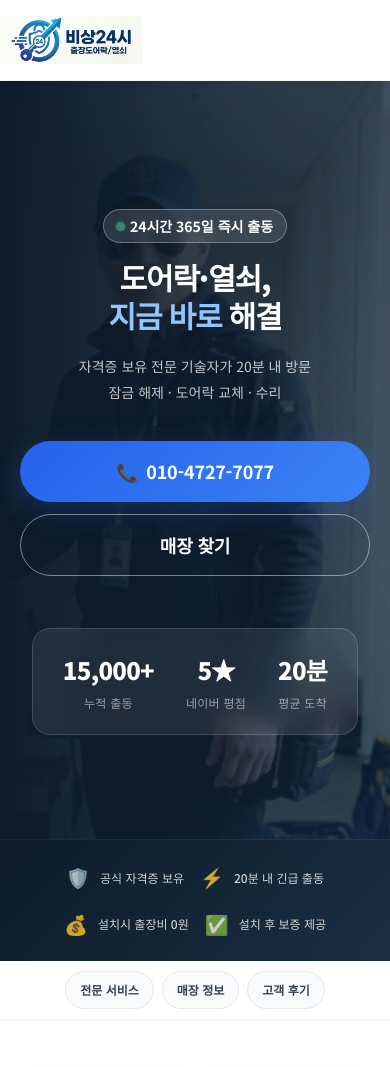
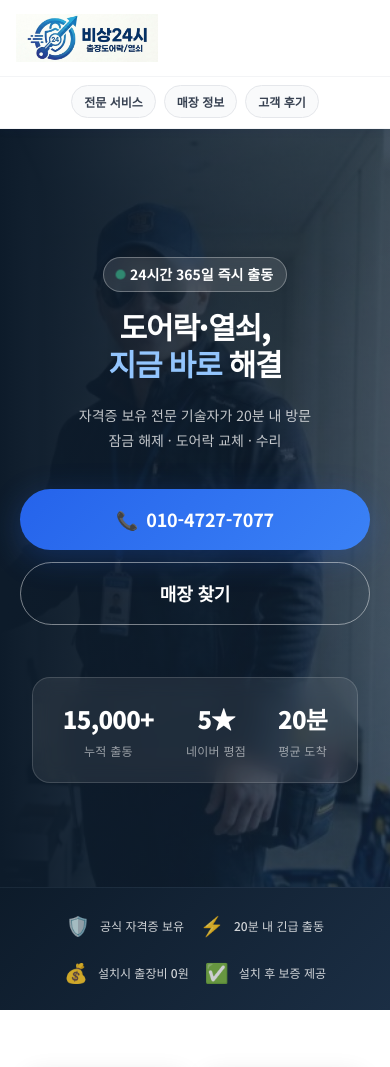
Before and after one commit to uxia0812/DoorLock_Web, a website: page index.html in a window 390 px wide. Shown: the top 1067 px of the page. Drawn offline with Linux system fonts and the light colour scheme.

Commit message:
Modify Header

```diff
--- a/css/style.css
+++ b/css/style.css
@@ -56,7 +56,7 @@
   --shadow-lg:   0 12px 48px rgba(0,0,0,.14);
   --shadow-blue: 0 8px 32px rgba(37,99,235,.28);
   --transition:  0.22s ease;
-  --header-h:    64px;
+  --header-h:    110px;
 }
 
 html { scroll-behavior: smooth; }
@@ -65,7 +65,7 @@ html { scroll-behavior: smooth; }
 #services,
 #stores,
 #reviews {
-  scroll-margin-top: 140px;
+  scroll-margin-top: 120px;
 }
 
 body {
@@ -211,19 +211,34 @@ img { max-width: 100%; display: block; }
   background: #ffffff;
   backdrop-filter: blur(12px);
   border-bottom: 1px solid var(--gray-100);
-  box-shadow: var(--shadow-xs);
+  box-shadow: 0 1px 3px rgba(0,0,0,.04);
   transition: box-shadow var(--transition);
-  /* 모바일 노치·상단바 대응 */
   padding-top: env(safe-area-inset-top, 0);
+  overflow: visible;
 }
 
-.header__inner {
+.header__top {
   display: flex;
   align-items: center;
   justify-content: space-between;
   gap: 16px;
-  padding: 12px 0;
-  min-height: var(--header-h);
+  padding: 12px 24px;
+  min-height: 56px;
+}
+
+.header__chips {
+  padding: 8px 0 12px;
+  background: #ffffff;
+  border-top: 1px solid var(--gray-100);
+}
+
+.header__chips-inner {
+  display: flex;
+  align-items: center;
+  justify-content: center;
+  gap: 10px;
+  flex-wrap: wrap;
+  padding: 0 24px;
 }
 
 .logo {
@@ -368,30 +383,7 @@ img { max-width: 100%; display: block; }
   flex-shrink: 0;
 }
 
-/* ============================================
-   NAV CHIPS (히어로·신뢰배너 밑)
-   ============================================ */
-.nav-chips {
-  position: sticky;
-  top: calc(var(--header-h) + env(safe-area-inset-top, 0));
-  z-index: 90;
-  background: #ffffff;
-  border-bottom: 1px solid var(--gray-100);
-  box-shadow: var(--shadow-xs);
-  /* 클리핑 방지 */
-  isolation: isolate;
-}
-
-.nav-chips__inner {
-  display: flex;
-  align-items: center;
-  justify-content: center;
-  gap: 12px;
-  padding: 12px 24px;
-  flex-wrap: wrap;
-  max-width: 1100px;
-  margin: 0 auto;
-}
+/* 헤더 내 바로가기 칩 */
 
 .nav-chip {
   display: inline-flex;
@@ -420,19 +412,18 @@ img { max-width: 100%; display: block; }
   outline-offset: 2px;
 }
 
-/* 모바일: 칩 줄바꿈으로 모두 표시, 잘림 방지 */
+/* 모바일: 칩 잘림 방지 */
 @media (max-width: 640px) {
-  #services, #stores, #reviews { scroll-margin-top: 120px; }
-  .nav-chips__inner {
-    padding: 10px 16px;
+  #services, #stores, #reviews { scroll-margin-top: 130px; }
+  .header__top { padding: 10px 16px; }
+  .header__chips { padding: 8px 0 10px; }
+  .header__chips-inner {
+    padding: 0 16px;
     gap: 8px;
-    justify-content: center;
-    flex-wrap: wrap;
-    overflow: visible;
   }
   .nav-chip {
     flex: 0 0 auto;
-    padding: 8px 14px;
+    padding: 6px 12px;
     font-size: 0.75rem;
   }
 }
@@ -970,7 +961,7 @@ img { max-width: 100%; display: block; }
    RESPONSIVE — MOBILE (≤ 640px)
    ============================================ */
 @media (max-width: 640px) {
-  :root { --header-h: 56px; }
+  :root { --header-h: 105px; }
 
   .section { padding: 60px 0; }
 
--- a/index.html
+++ b/index.html
@@ -15,9 +15,9 @@
 </head>
 <body>
 
-  <!-- HEADER: 로고 + 전화 -->
+  <!-- HEADER: 로고 + 칩 + 전화 (고정) -->
   <header class="header" id="header">
-    <div class="container header__inner">
+    <div class="container header__top">
       <a href="#" class="logo">
         <img src="images/logo.png" alt="비상24시 출장도어락/열쇠" class="logo__img" />
       </a>
@@ -25,6 +25,13 @@
         <span>📞</span><span>지금 바로 전화</span>
       </a>
     </div>
+    <nav class="header__chips" aria-label="주요 섹션 바로가기">
+      <div class="container header__chips-inner">
+        <a href="#services" class="nav-chip">전문 서비스</a>
+        <a href="#stores" class="nav-chip">매장 정보</a>
+        <a href="#reviews" class="nav-chip">고객 후기</a>
+      </div>
+    </nav>
   </header>
 
   <!-- HERO: 가로형 기술자 사진 (ATF) -->
@@ -89,15 +96,6 @@
       </div>
     </div>
   </section>
-
-  <!-- NAV CHIPS (신뢰 배너 밑) -->
-  <nav class="nav-chips" id="navChips" aria-label="주요 섹션 바로가기">
-    <div class="nav-chips__inner">
-      <a href="#services" class="nav-chip">전문 서비스</a>
-      <a href="#stores" class="nav-chip">매장 정보</a>
-      <a href="#reviews" class="nav-chip">고객 후기</a>
-    </div>
-  </nav>
 
   <!-- SHOWCASE: 사진 + 신뢰 텍스트 -->
   <section class="section showcase section--light" id="about">
```
